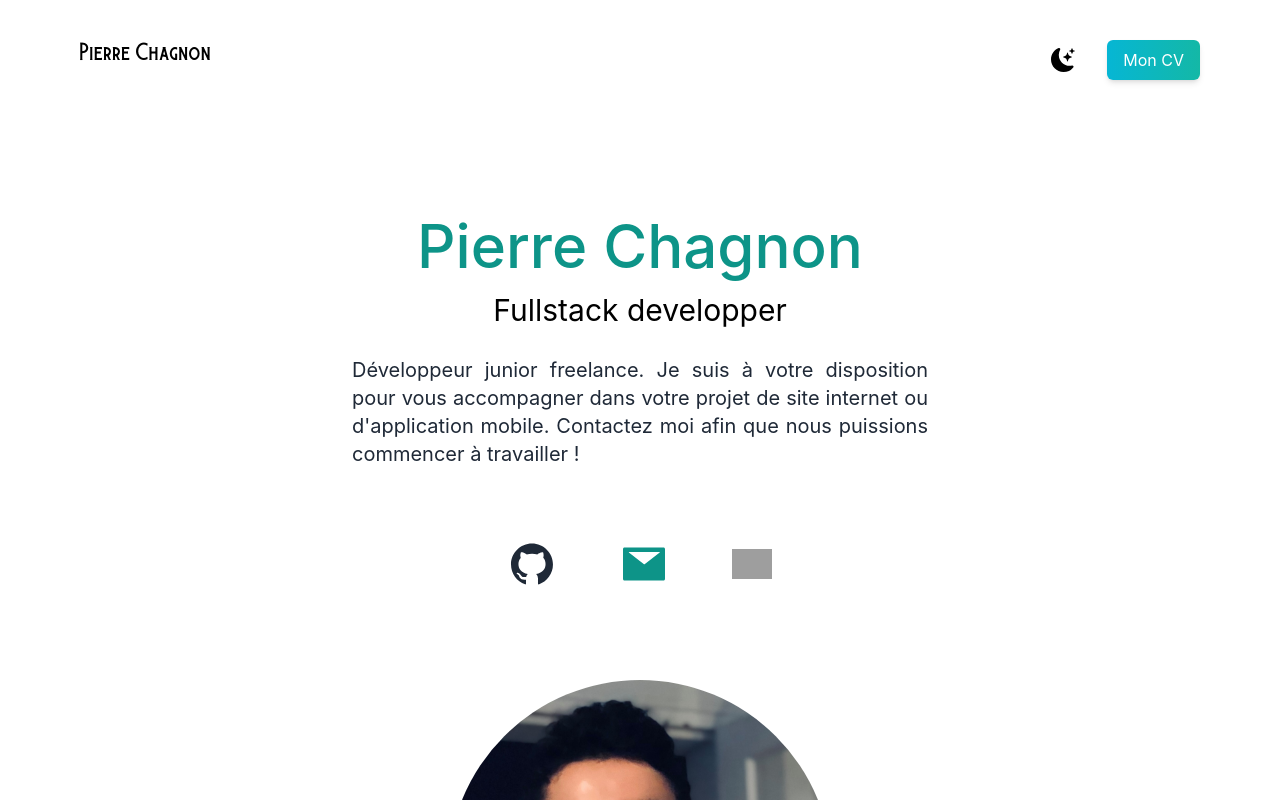
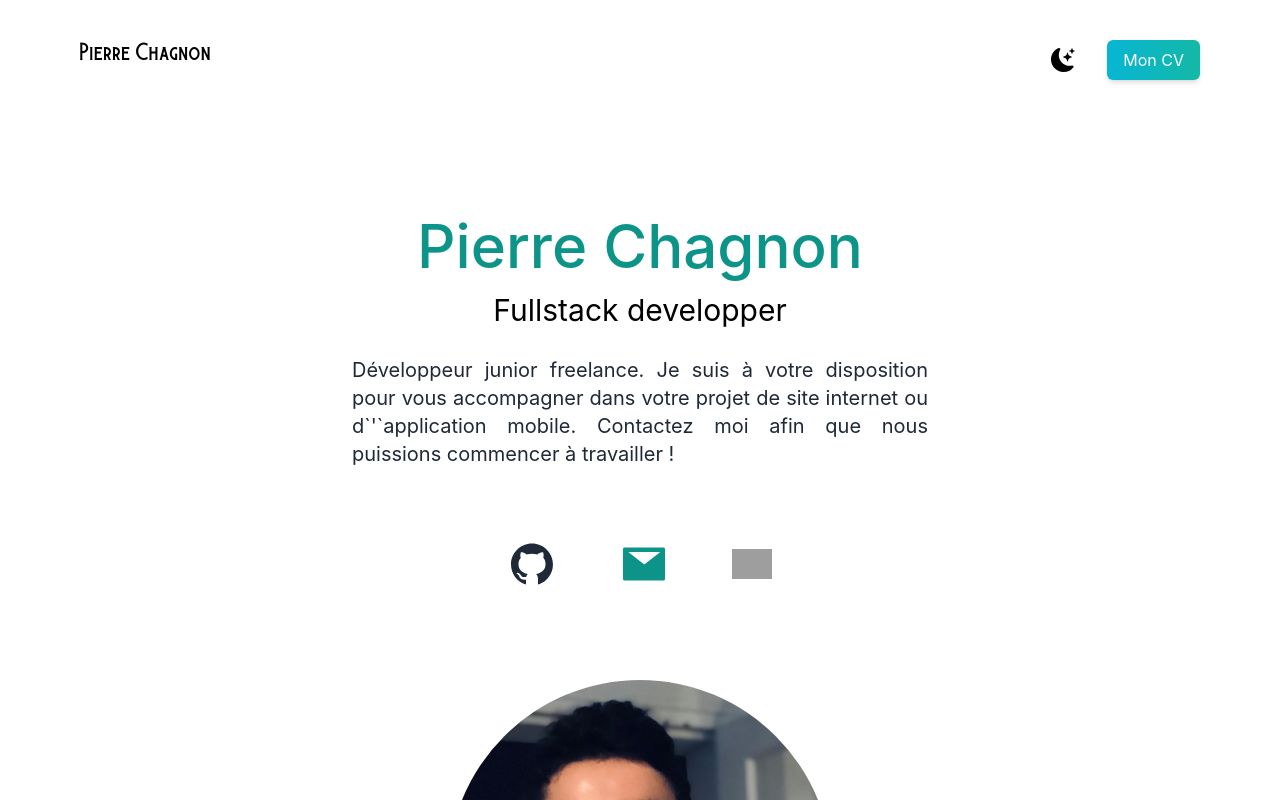
Before and after one commit to PierreChagnon/portfolio, a Next.js app: page / in a window 1280 px wide. Shown: the top 800 px of the page. Built offline with nearby package versions, Linux system fonts and the light colour scheme; grey boxes are pictures that could not be loaded.

Commit message:
frenc translate apos

```diff
--- a/pages/index.js
+++ b/pages/index.js
@@ -57,7 +57,7 @@ export default function Home() {
             <h2 className='text-5xl py-2 text-teal-600 font-medium text-center md:text-6xl'>Pierre Chagnon</h2>
             <h3 className='text-2xl py-2 text-center md:text-3xl dark:text-white'>Fullstack developper</h3>
             <p className='text-justify mx-auto text-md py-5 leading-8 text-gray-800 md:text-xl max-w-xl dark:text-gray-400'>
-              Développeur junior freelance. Je suis à votre disposition pour vous accompagner dans votre projet de site internet ou d'application mobile. Contactez moi afin que nous puissions commencer à travailler !
+              Développeur junior freelance. Je suis à votre disposition pour vous accompagner dans votre projet de site internet ou d`&apos;`application mobile. Contactez moi afin que nous puissions commencer à travailler !
             </p>
           </div>
           <div className='text-5xl flex justify-center gap-16 py-3 items-center'>
```
